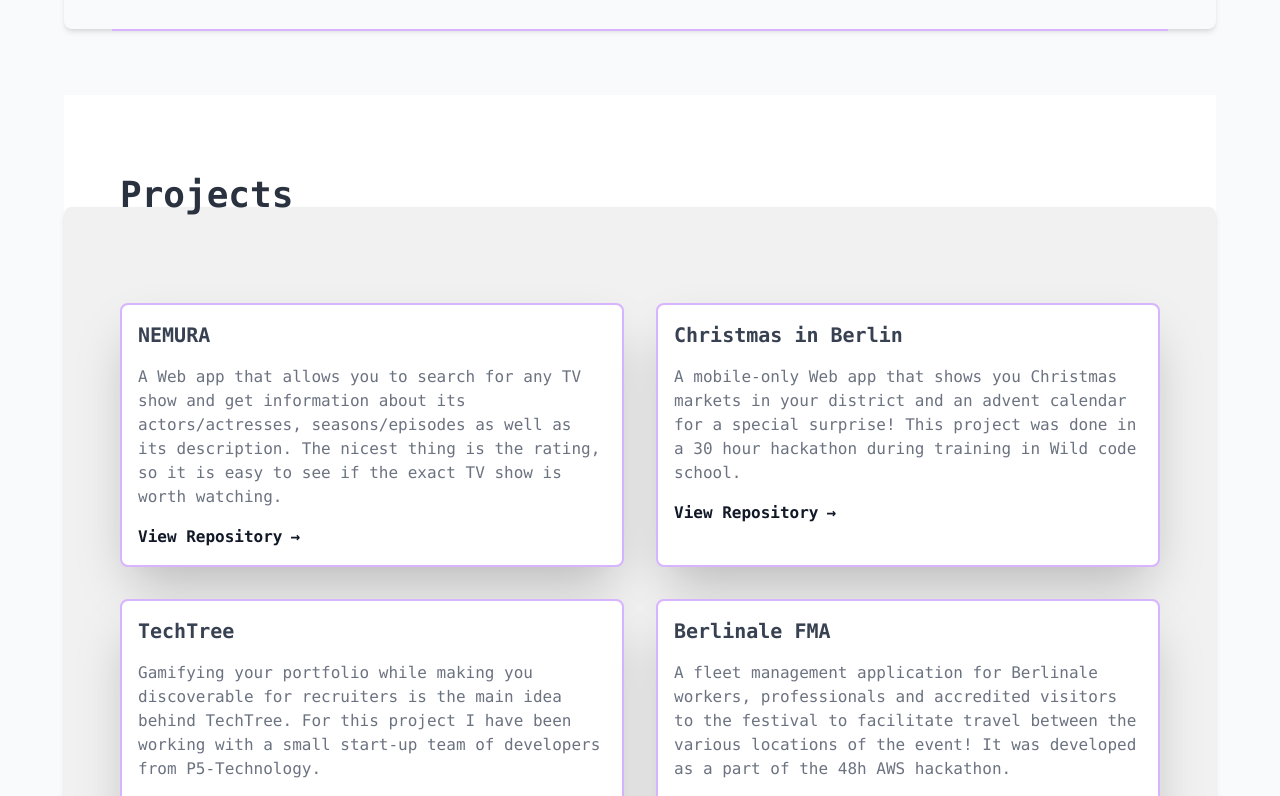
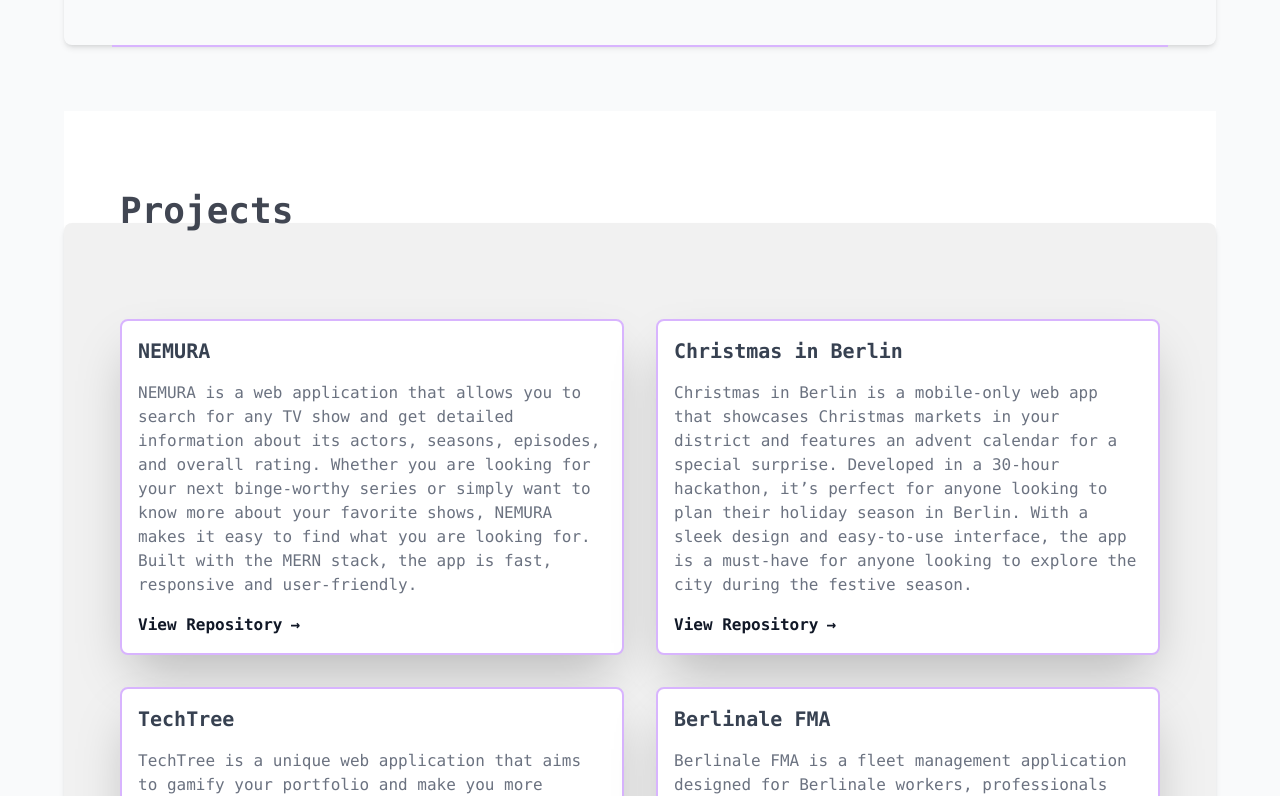
Before and after one commit to nevinalisheva/portfolio, a Next.js app: page / in a window 1280 px wide. Shown: the part 1714-2510 px from the top of the page. Built offline with nearby package versions, Linux system fonts and the light colour scheme.

Commit message:
adjusted font size and footer

```diff
--- a/components/ContainerBlock.js
+++ b/components/ContainerBlock.js
@@ -13,7 +13,7 @@
 
   const meta = {
     title: "Nevin Alisheva - Junior Full Stack Developer",
-    description: `Lorem Ipsum.. DESCRIPTION`,
+    description: `Welcome to my developer portfolio, where you can find an overview of my skills, experience, and personal projects. I am a Junior Full Stack Developer with experience in JavaScript, React.js, Node.js and Next.js. I am passionate about coding and always eager to learn and grow in the field. Browse my projects and get in touch if you're interested in working together.`,
     image: "/favicon.ico",
     website: "nameofmywebsite.com",
     type: "website",
--- a/components/Footer.js
+++ b/components/Footer.js
@@ -3,7 +3,7 @@
 import Link from "next/link";
 const Footer = () => {
   return (
-    <footer className="px-4 sm:px-6 py-6 mt-24 bg-[#F1F1F1] dark:bg-neutral-900 fold:block flex">
+    <footer className="px-4 sm:px-6 py-6 mt-24 bg-[#F1F1F1] dark:bg-neutral-900 flex flex-col justify-between items-center">
       <div className="flex">
         <Link
           target="_blank"
@@ -38,7 +38,7 @@
           <i className="fas fa-file-download"></i> CV
         </Link>
       </div>
-      <div className="text-end text-sm text-gray-500">
+      <div className="text-sm text-gray-500">
         <span className="dark:text-gray-100 text-gray-900 font-bold text-lg ">
           {" "}
           Nevin ALISHEVA
--- a/pages/index.js
+++ b/pages/index.js
@@ -10,7 +10,7 @@
   return (
       <ContainerBlock
         title="Nevin Alisheva - Junior Full Stack Developer"
-        description="Lorem Ipsum.. DESCRIPTION"
+        description="Welcome to my developer portfolio, where you can find an overview of my skills, experience, and personal projects. I am a Junior Full Stack Developer with experience in JavaSßcript, React.js, Node.js and Next.js. I am passionate about coding and always eager to learn and grow in the field. Browse my projects and get in touch if you're interested in working together."
       >
         <Introduction />
         <Seperator />
--- a/sections/Experience.js
+++ b/sections/Experience.js
@@ -16,11 +16,14 @@
               <h1 className="font-semibold text-xl dark:text-gray-200 text-gray-700">
                 NEMURA
               </h1>
-              <p className="text-base font-normal my-4 text-gray-500">
-                A Web app that allows you to search for any TV show and get
-                information about its actors/actresses, seasons/episodes as well
-                as its description. The nicest thing is the rating, so it is
-                easy to see if the exact TV show is worth watching.
+              <p className=" text-sm xs:text-md md:text-base font-normal my-4 text-gray-500">
+                NEMURA is a web application that allows you to search for any TV
+                show and get detailed information about its actors, seasons,
+                episodes, and overall rating. Whether you are looking for your
+                next binge-worthy series or simply want to know more about your
+                favorite shows, NEMURA makes it easy to find what you are
+                looking for. Built with the MERN stack, the app is fast,
+                responsive and user-friendly.
               </p>
               <Link
                 target="_blank"
@@ -37,11 +40,14 @@
               <h1 className="font-semibold text-xl dark:text-gray-200 text-gray-700">
                 Christmas in Berlin
               </h1>
-              <p className="text-base font-normal my-4 text-gray-500">
-                A mobile-only Web app that shows you Christmas markets in your
-                district and an advent calendar for a special surprise! This
-                project was done in a 30 hour hackathon during training in Wild
-                code school.
+              <p className=" text-sm xs:text-md md:text-base font-normal my-4 text-gray-500">
+                Christmas in Berlin is a mobile-only web app that showcases
+                Christmas markets in your district and features an advent
+                calendar for a special surprise. Developed in a 30-hour
+                hackathon, it’s perfect for anyone looking to plan their holiday
+                season in Berlin. With a sleek design and easy-to-use interface,
+                the app is a must-have for anyone looking to explore the city
+                during the festive season.
               </p>
               <Link
                 target="_blank"
@@ -58,11 +64,14 @@
               <h1 className="font-semibold text-xl dark:text-gray-200 text-gray-700">
                 TechTree
               </h1>
-              <p className="text-base font-normal my-4 text-gray-500">
-                Gamifying your portfolio while making you discoverable for
-                recruiters is the main idea behind TechTree. For this project I
-                have been working with a small start-up team of developers from
-                P5-Technology.
+              <p className=" text-sm xs:text-md md:text-base font-normal my-4 text-gray-500">
+                TechTree is a unique web application that aims to gamify your
+                portfolio and make you more discoverable to recruiters. Built
+                with a small startup team of developers from P5-Technology, the
+                app allows you to showcase your skills and projects in an
+                interactive and visually appealing way. Whether you are a
+                seasoned developer or just starting out, TechTree is a great way
+                to stand out in a crowded job market.
               </p>
               <Link
                 target="_blank"
@@ -79,11 +88,13 @@
               <h1 className="font-semibold text-xl dark:text-gray-200 text-gray-700">
                 Berlinale FMA
               </h1>
-              <p className="text-base font-normal my-4 text-gray-500">
-                A fleet management application for Berlinale workers,
-                professionals and accredited visitors to the festival to
-                facilitate travel between the various locations of the event! It
-                was developed as a part of the 48h AWS hackathon.
+              <p className=" text-sm xs:text-md md:text-base font-normal my-4 text-gray-500">
+                Berlinale FMA is a fleet management application designed for
+                Berlinale workers, professionals and accredited visitors to the
+                festival. It facilitates travel between various locations of the
+                event and was developed as a part of the 48h AWS hackathon.
+                Built with a user-centric approach, the app is designed to make
+                your festival experience more efficient and enjoyable.
               </p>
               <Link
                 target="_blank"
--- a/sections/Intro.js
+++ b/sections/Intro.js
@@ -2,7 +2,7 @@
 
 const Introduction = () => {
     return (
-      <div className="pb-10 md:mb-0 dark:bg-neutral-900 items-center rounded-lg shadow-md dark:shadow-white pt-16">
+      <div className="pb-10 md:mb-0 dark:bg-neutral-900 items-center rounded-lg shadow-md dark:shadow-white md:pt-30 pt-20">
         <div
           className="flex flex-col md:flex-row  pb-10 md:mb-0 dark:bg-neutral-900 items-center pt-4"
           id="introduction"
```
Also changed, not shown: sections/About.js (+11 -11 lines).
